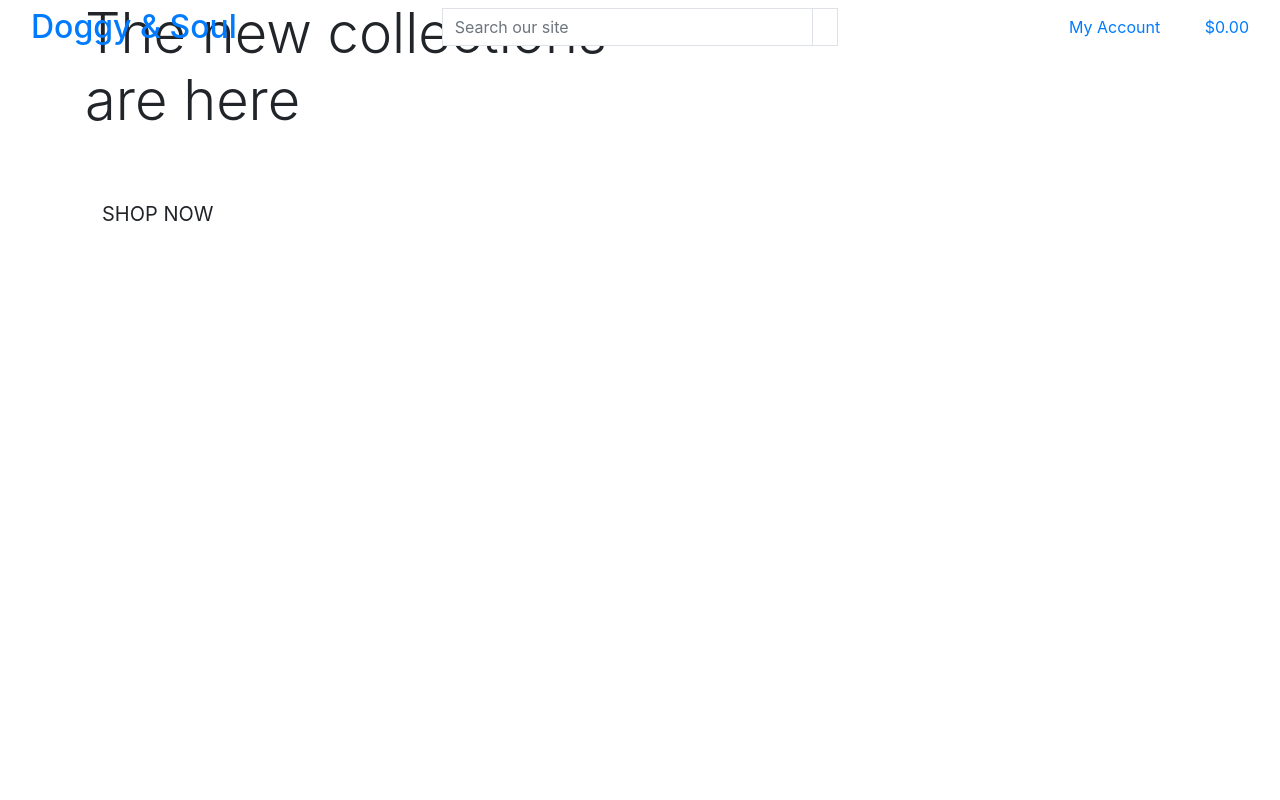
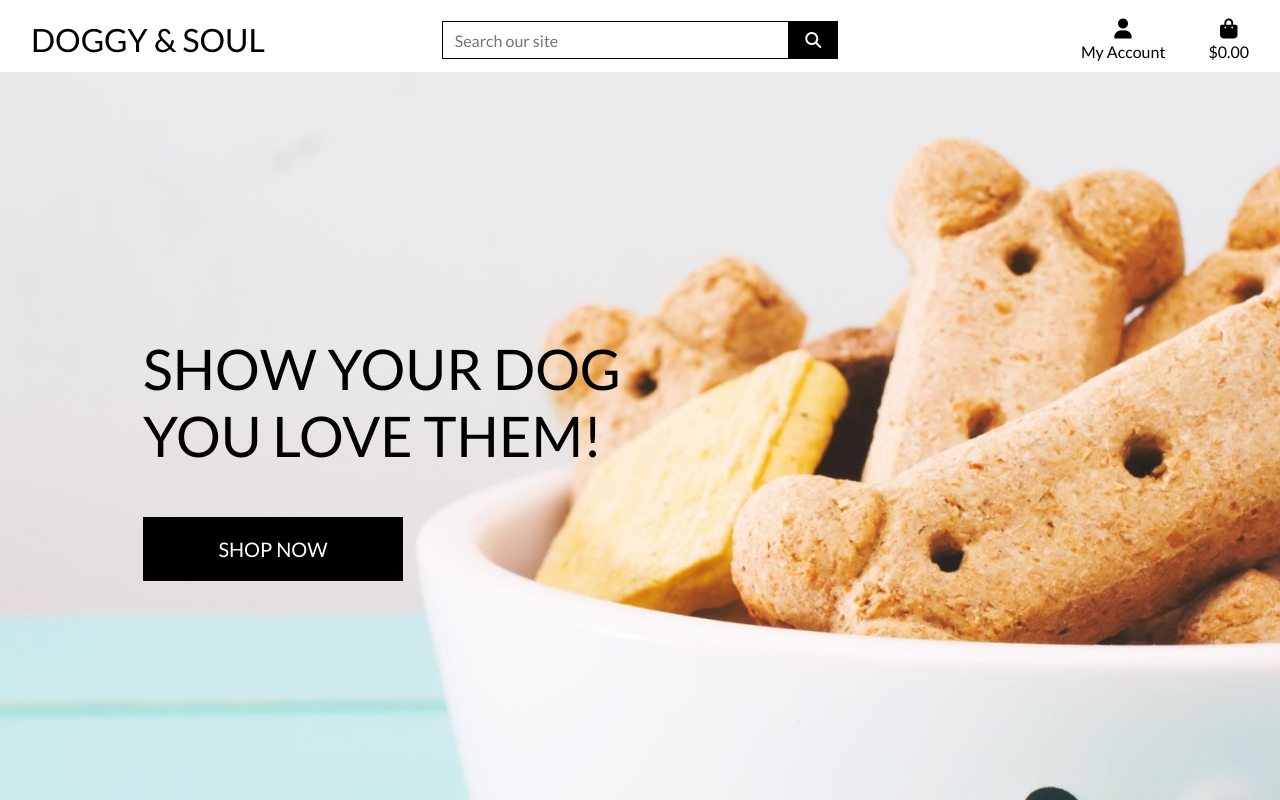
Before and after one commit to scotty-james/Doggy-And-Soul--MS4, a Django app: page / in a window 1280 px wide. Run offline with Django 3.2, Linux system fonts and the light colour scheme; some libraries are stand-ins or nearby versions.

Commit message:
update homepage header and style with css

```diff
--- a/doggy_and_soul/settings.py
+++ b/doggy_and_soul/settings.py
@@ -147,6 +147,10 @@ USE_TZ = True
 # https://docs.djangoproject.com/en/3.2/howto/static-files/
 
 STATIC_URL = '/static/'
+STATICFILES_DIRS = (os.path.join(BASE_DIR, 'static'),)
+
+MEDIA_URL = '/media/'
+MEDIA_ROOT = os.path.join(BASE_DIR, 'media')
 
 # Default primary key field type
 # https://docs.djangoproject.com/en/3.2/ref/settings/#default-auto-field
--- a/doggy_and_soul/urls.py
+++ b/doggy_and_soul/urls.py
@@ -15,11 +15,13 @@ Including another URLconf
 """
 from django.contrib import admin
 from django.urls import path, include
+from django.conf import settings
+from django.conf.urls.static import static
 
 urlpatterns = [
     path('admin/', admin.site.urls),
     path('accounts/', include('allauth.urls')),
-     path('admin/', admin.site.urls),
+    path('admin/', admin.site.urls),
     path('accounts/', include('allauth.urls')),
     path('', include('home.urls')),
-]
+] + static(settings.MEDIA_URL, document_root=settings.MEDIA_ROOT)
--- a/home/templates/home/index.html
+++ b/home/templates/home/index.html
@@ -12,9 +12,9 @@
 {% block content %}
 <div class="container h-100">
     <div class="row h-100">
-        <div class="col-12 col-md-6 my-auto">
+        <div class="col-7 col-md-6 my-auto">
             <h1 class="display-4 logo-font text-black">
-                The new collections are here
+                Show your dog you love them!
             </h1>
             <div class="my-5">
                 <h4>
--- /dev/null
+++ b/static/css/base.css
@@ -0,0 +1,81 @@
+html {
+    height: 100%;
+}
+
+body {
+    background: url('/media/dog-bowl-treat.jpg') no-repeat center center fixed;
+    background-size: cover;
+    height: calc(100vh - 164px);
+    color: #555;
+    font-family: 'Lato';
+}
+
+/* from Bulma */
+.icon {
+    align-items: center;
+    display: inline-flex;
+    justify-content: center;
+    height: 1.5rem;
+    width: 1.5rem;
+}
+
+.logo-font {
+    text-transform: uppercase;
+}
+
+.main-logo-link {
+    width: fit-content;
+}
+
+.shop-now-button {
+    background: black;
+    color: white;
+    min-width: 260px;
+}
+
+.btn-black {
+    background: black;
+    color: white;
+}
+
+.shop-now-button:hover,
+.shop-now-button:active,
+.shop-now-button:focus,
+.btn-black:hover,
+.btn-black:active,
+.btn-black:focus {
+    background: #222;
+    color: white;
+}
+
+.text-black {
+    color: #000 !important;
+}
+
+.border-black {
+    border: 1px solid black !important;
+}
+
+/* -------------------------------- Media Queries */
+
+/* Slightly larger container on xl screens */
+@media (min-width: 1200px) {
+  .container {
+    max-width: 80%;
+  }
+}
+
+/* fixed top navbar only on medium and up */
+@media (min-width: 992px) {
+    .fixed-top-desktop-only {
+        position: fixed;
+        top: 0;
+        right: 0;
+        left: 0;
+        z-index: 1030;
+    }
+
+    .header-container {
+        padding-top: 164px;
+    }
+}
--- a/templates/base.html
+++ b/templates/base.html
@@ -18,9 +18,13 @@
     {% endblock %}
 
     {% block extra_css %}
+    <link rel="stylesheet" href="https://stackpath.bootstrapcdn.com/bootstrap/4.4.1/css/bootstrap.min.css" integrity="sha384-Vkoo8x4CGsO3+Hhxv8T/Q5PaXtkKtu6ug5TOeNV6gBiFeWPGFN9MuhOf23Q9Ifjh" crossorigin="anonymous">
+    <link rel="stylesheet" href="https://fonts.googleapis.com/css?family=Lato&display=swap">
+    <link rel="stylesheet" href="{% static 'css/base.css' %}">
     {% endblock %}
 
     {% block corejs %}
+        <script src="https://kit.fontawesome.com/dcbcd62578.js" crossorigin="anonymous"></script>
         <script src="https://code.jquery.com/jquery-3.4.1.slim.min.js" integrity="sha384-J6qa4849blE2+poT4WnyKhv5vZF5SrPo0iEjwBvKU7imGFAV0wwj1yYfoRSJoZ+n" crossorigin="anonymous"></script>
         <script src="https://cdn.jsdelivr.net/npm/popper.js@1.16.0/dist/umd/popper.min.js" integrity="sha384-Q6E9RHvbIyZFJoft+2mJbHaEWldlvI9IOYy5n3zV9zzTtmI3UksdQRVvoxMfooAo" crossorigin="anonymous"></script>
         <script src="https://stackpath.bootstrapcdn.com/bootstrap/4.4.1/js/bootstrap.min.js" integrity="sha384-wfSDF2E50Y2D1uUdj0O3uMBJnjuUD4Ih7YwaYd1iqfktj0Uod8GCExl3Og8ifwB6" crossorigin="anonymous"></script>
@@ -33,7 +37,7 @@
   </head>
   <body>
     <header class="container-fluid fixed-top">
-        <div class="row">
+        <div id="topnav" class="row bg-white pt-lg-2 d-none d-lg-flex">
             <div class="col-12 col-lg-4 my-auto py-1 py-lg-0 text-center text-lg-left">
                 <a href="{% url 'home' %}" class="nav-link main-logo-link">
                     <h2 class="logo-font text-black my-0">Doggy & Soul </h2>
```
Also changed, not shown: media/dog-bowl-treat.jpg (added).
